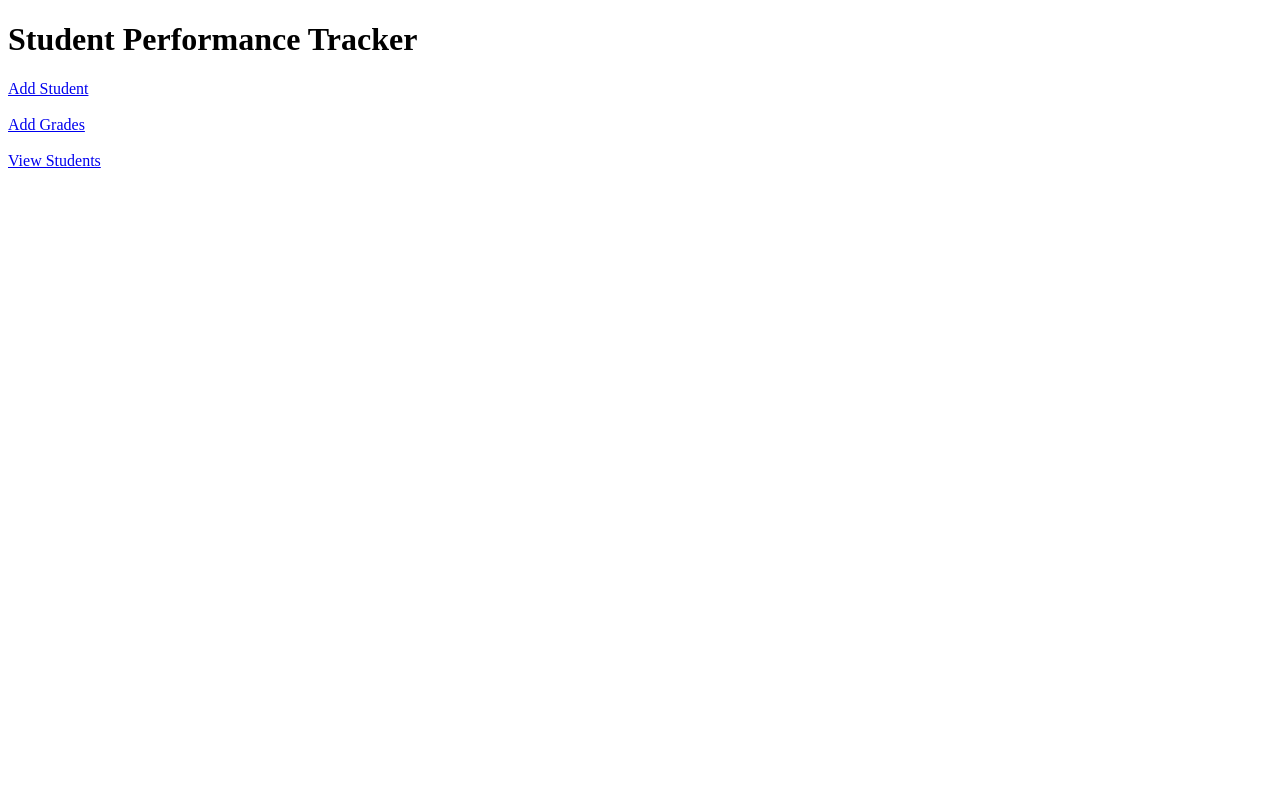
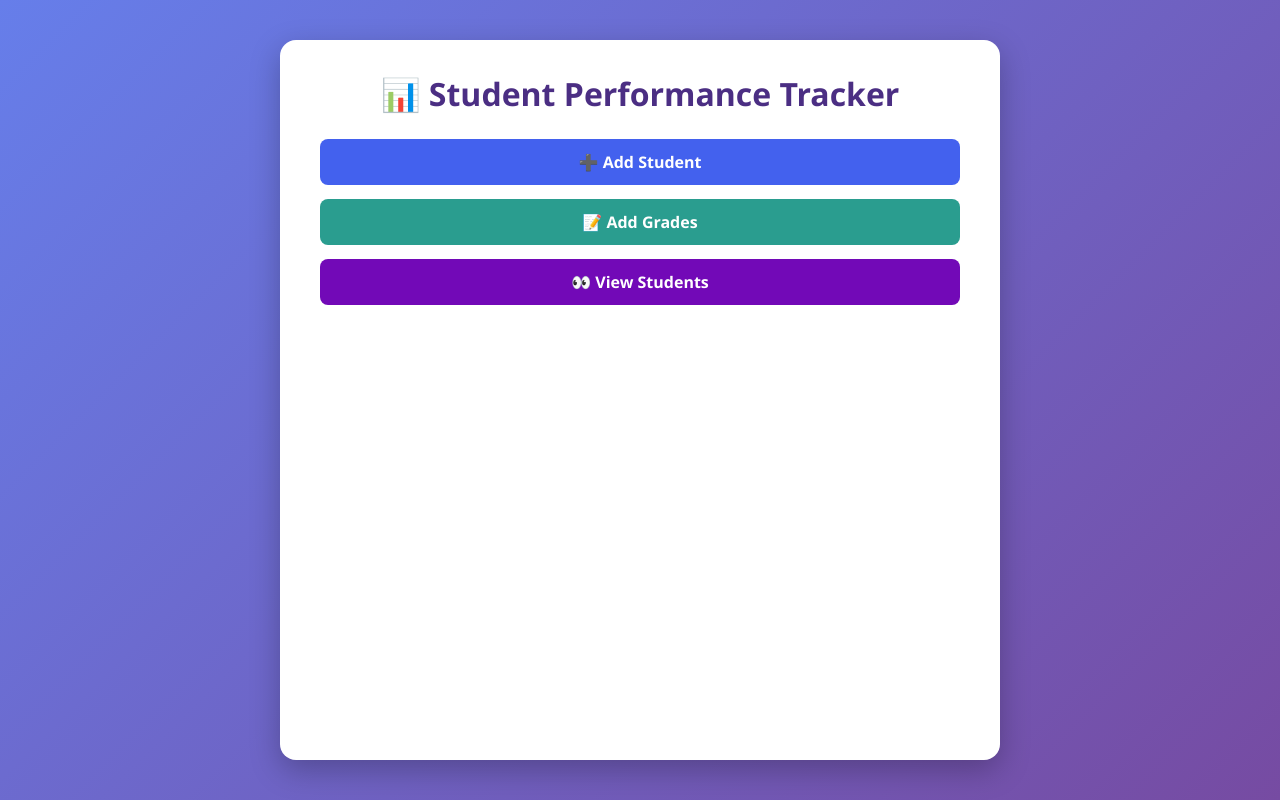
Before and after one commit to AKsingh20006/Student-Tracker, a Flask app: page / in a window 1280 px wide. Run offline with Flask 3, Linux system fonts and the light colour scheme.

Commit message:
Update index.html

```diff
--- a/templates/index.html
+++ b/templates/index.html
@@ -2,16 +2,21 @@
 <html>
 <head>
     <title>Student Performance Tracker</title>
+    <link rel="stylesheet" href="{{ url_for('static', filename='style.css') }}">
 </head>
 <body>
 
-<h1>Student Performance Tracker</h1>
+<div class="container">
 
-<a href="/add_student">Add Student</a><br><br>
+    <h1>📊 Student Performance Tracker</h1>
 
-<a href="/add_grade">Add Grades</a><br><br>
+    <div class="nav-links">
+        <a class="btn btn-blue" href="/add_student">➕ Add Student</a>
+        <a class="btn btn-green" href="/add_grade">📝 Add Grades</a>
+        <a class="btn btn-purple" href="/view_students">👀 View Students</a>
+    </div>
 
-<a href="/view_students">View Students</a>
+</div>
 
 </body>
 </html>
```
